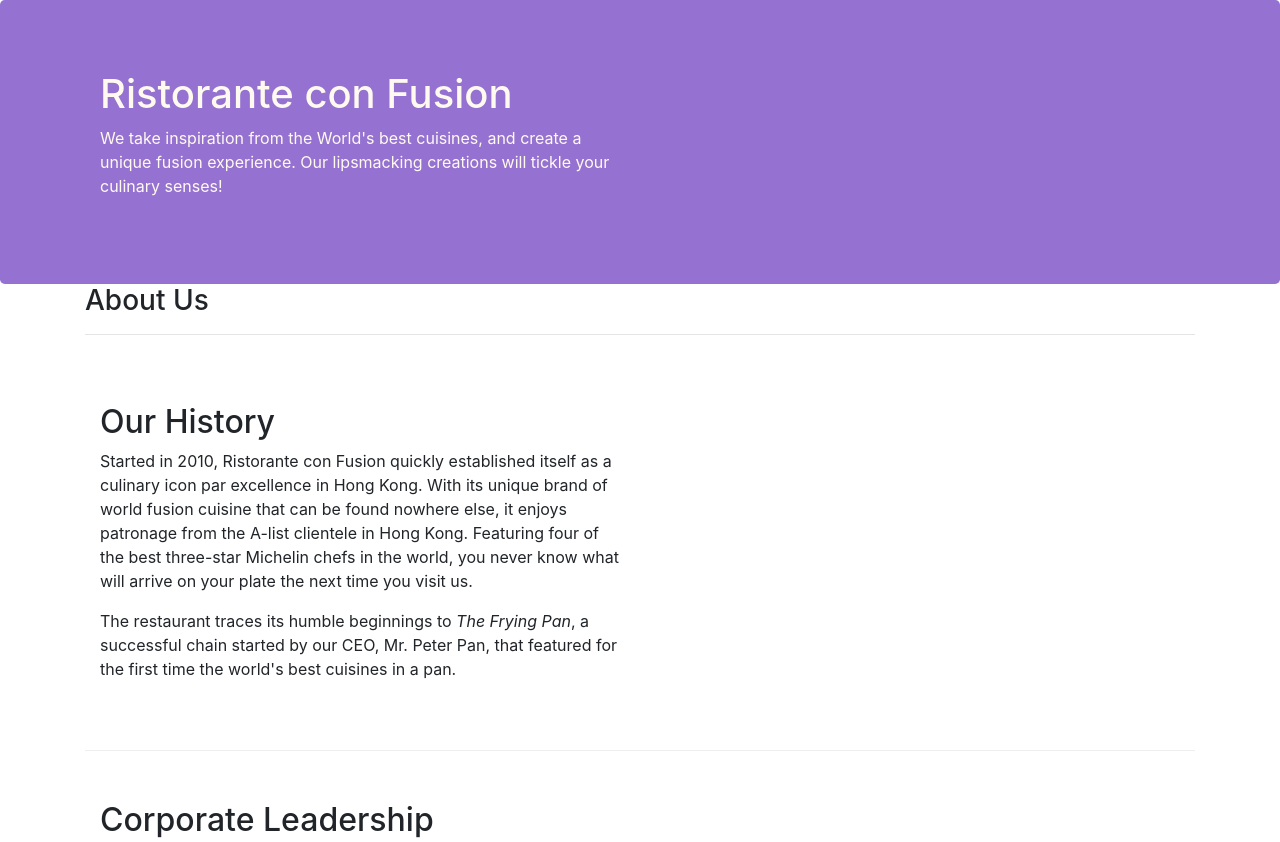
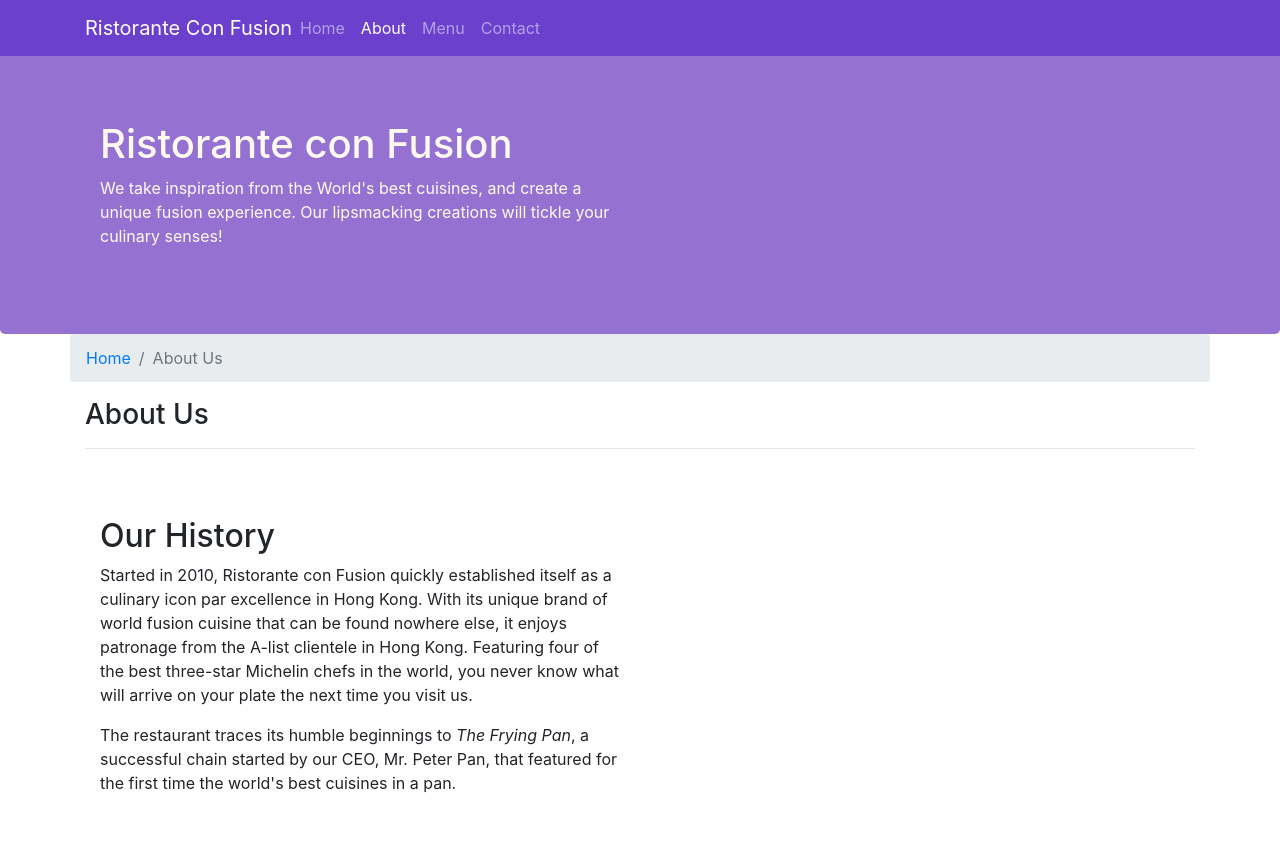
Before and after one commit to HITGIT007/Restaurant-WebSite-Front-End-, a website: page aboutus.html in a window 1280 px wide. Shown: the top 842 px of the page. Drawn offline with nearby package versions, Linux system fonts and the light colour scheme.

Commit message:
Navbar and Breadcrumbs

```diff
--- a/aboutus.html
+++ b/aboutus.html
@@ -11,6 +11,34 @@
 </head>
 
 <body>
+    <nav class="navbar navbar-dark navbar-expand-sm fixed-top">
+        <!-- navbar-dark gives navigation bar with darker background -->
+        <!--navbar-light gives navigation bar with lighter background-->
+        <!--Navbars require a wrapping .navbar with .navbar-expand -sm|-md|-lg|-xl for responsive collapsing and color scheme classes.-->
+        <!--bg-primary is the primary color defined in bootstrap-->
+        <!--fixed-top fixes the navigation bar to the top of the browser-->
+        <div class="container">
+            <button class="navbar-toggler" type="button" data-toggle="collapse" data-target="#Navbar"><!--navbar-toggler allows you toggle navigation bar-->
+            <!--data-toggle="collapse" is a javascript compinent usage in bootstrap-->
+            <!--data-target="#Navbar" targets to Navbar id-->
+            <span class="navbar-toggler-icon"><!--navbar-toggler-icon shows three lines --></span>
+            </button>
+            <a class="navbar-brand mr-auto" href="./index.html">Ristorante Con Fusion</a>
+            <!--navbar-brand allowing to display things prominently-->
+            <div class="collapse navbar-collapse" id="Navbar">
+                <!--collapse is one of the bootstrap javascripts components-->
+                <ul class="navbar-nav mr-auto">
+                    <!--mr-auto means the right margin will be pushed from right as far as possibler so things will be in the left-->
+                    <li class="nav-item"><a class="nav-link" href="./index.html">Home</a></li>
+                    <!--nav-item aloows lists to be displayed horizontally-->
+                    <!--active helps to display active page-->
+                    <li class="nav-item active"><a class="nav-link" href="#">About</a></li>
+                    <li class="nav-item"><a class="nav-link" href="#">Menu</a></li>
+                    <li class="nav-item"><a class="nav-link" href="#">Contact</a></li>
+                </ul>
+            </div>
+        </div>
+    </nav>
     <header class="jumbotron">
         <div class="container">
             <div class="row row-header">
@@ -25,6 +53,13 @@
     </header>
     <div class="container">
         <div class="row">
+            <ol class="col-12 breadcrumb">
+                <li class="breadcrumb-item">
+                    <a href="./index.html">Home</a>
+                </li>
+                <li class="breadcrumb-item active">About Us</li>
+
+            </ol>
             <div class="col-12">
                 <h3>About Us</h3>
                 <hr>
@@ -62,7 +97,7 @@
                 <div class="col-4 offset-1 col-sm-2">
                     <h5>Links</h5>
                     <ul class="list-unstyled">
-                        <li><a href="#">Home</a></li>
+                        <li><a href="./index.html">Home</a></li>
                         <li><a href="#">About</a></li>
                         <li><a href="#">Menu</a></li>
                         <li><a href="#">Contact</a></li>
--- a/css/styles.css
+++ b/css/styles.css
@@ -23,8 +23,17 @@
     color: floralwhite;
 }
 
-.address {
+address {
     font-size: 80%;
     margin: 0px;
     color: #0f0f0f;
 }
+
+body {
+    padding: 50px 0px 0px 0px;
+    z-index: 0;
+}
+
+.navbar-dark {
+    background-color: #6a40cc;
+}
```
Also changed, not shown: index.html (+32 -2 lines).
